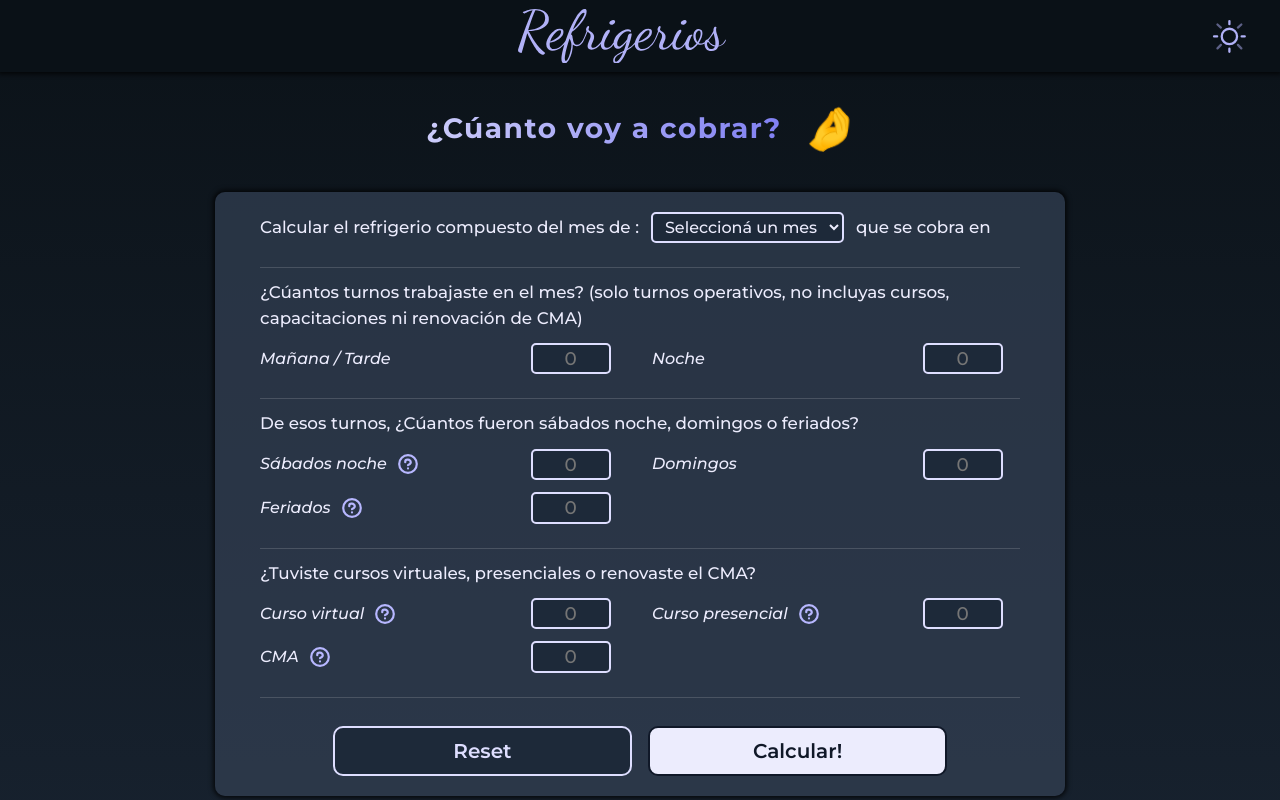
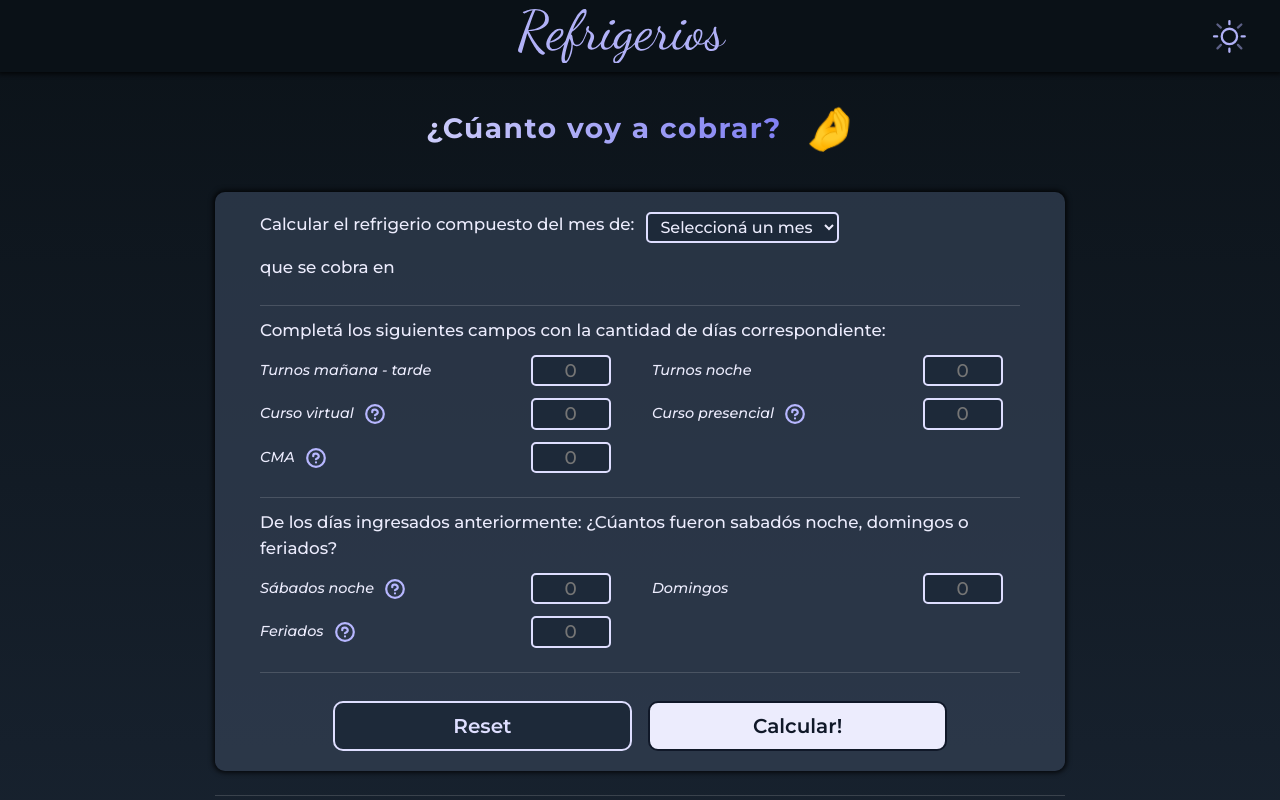
Before and after one commit to Alejandro-Madero/refrigerios, a React (Vite) app: page / in a window 1280 px wide. Shown: the top 800 px of the page. Built offline with nearby package versions, Linux system fonts and the light colour scheme.

Commit message:
Updated form styles, distribution and validation logic

```diff
--- a/index.html
+++ b/index.html
@@ -74,8 +74,6 @@
       }
     </style>
   </head>
-  <!-- Google tag (gtag.js) -->
-
   <body>
     <noscript>
       <style type="text/css">
--- a/src/Components/Footer/Footer.module.css
+++ b/src/Components/Footer/Footer.module.css
@@ -12,15 +12,20 @@
   border-top: 1px solid var(--form-separator);
 }
 
+@media (min-width: 450px) {
+  .footer {
+    width: 90%;
+  }
+}
 @media (min-width: 750px) {
   .footer {
-    width: 80%;
+    width: 85%;
     line-height: 1.4;
   }
 }
 
 @media (min-width: 1000px) {
   .footer {
-    width: 70%;
+    width: 75%;
   }
 }
--- a/src/Components/Form/Form.jsx
+++ b/src/Components/Form/Form.jsx
@@ -116,11 +116,14 @@ const Form = ({ onSubmmitedForm, onReset }) => {
   return (
     <Card>
       <form className={styles.form} onSubmit={handleForm}>
-        <div className={styles['months-container']}>
-          <p className={styles['form-question']}>
-            Calcular el refrigerio compuesto del mes de :
-          </p>
-          <Months id='months' onSelectMonth={handleFormChange} />
+        <div className={styles['input-container']}>
+          <div className={styles['months-container']}>
+            <p className={styles['form-question']}>
+              Calcular el refrigerio compuesto del mes de:
+            </p>
+            <Months id='months' onSelectMonth={handleFormChange} />
+          </div>
+
           <span className={styles['form-question']}>
             que se cobra en{' '}
             {formValues.paymentMonth && (
@@ -129,20 +132,18 @@ const Form = ({ onSubmmitedForm, onReset }) => {
               </span>
             )}
           </span>
-          <div>
-            {errors.month?.length !== 0 && errors.month?.map(err => err)}
-          </div>
+          {errors.month?.length !== 0 && errors.month?.map(err => err)}
         </div>
         <div className={styles['input-container']}>
           <p className={styles['form-question']}>
-            ¿Cúantos turnos trabajaste en el mes? (solo turnos operativos, no
-            incluyas cursos, capacitaciones ni renovación de CMA)
+            Completá los siguientes campos con la cantidad de días
+            correspondiente:
           </p>
           <div className={styles.shifts}>
             <Input
               type='number'
               id='morning'
-              label='Mañana / Tarde'
+              label='Turnos mañana - tarde'
               value={formValues.morning}
               min={0}
               onChange={handleFormChange}
@@ -152,21 +153,58 @@ const Form = ({ onSubmmitedForm, onReset }) => {
             <Input
               type='number'
               id='night'
-              label='Noche'
+              label='Turnos noche'
               value={formValues.night}
               min={0}
               onChange={handleFormChange}
               placeholder='0'
               errors={errors.shifts}
             />
+            <Input
+              type='number'
+              id='virtual'
+              label='Curso virtual'
+              value={formValues.virtual}
+              min={0}
+              onChange={handleFormChange}
+              placeholder='0'
+              hasTooltip
+              errors={errors.courses}
+            />
+            <Input
+              type='number'
+              id='live'
+              label='Curso presencial'
+              value={formValues.live}
+              min={0}
+              onChange={handleFormChange}
+              placeholder='0'
+              hasTooltip
+              errors={errors.courses}
+            />
+            <Input
+              type='number'
+              id='CMA'
+              label='CMA'
+              value={formValues.CMA}
+              min={0}
+              max={1}
+              onChange={handleFormChange}
+              placeholder='0'
+              hasTooltip
+              errors={errors.CMA}
+            />
           </div>
 
           {errors.shifts?.length !== 0 && errors.shifts?.map(err => err)}
+          {errors.CMA.length !== 0 && errors.CMA.map(err => err)}
+          {errors.courses.length !== 0 && errors.courses.map(err => err)}
         </div>
 
         <div className={styles['input-container']}>
           <p className={styles['form-question']}>
-            De esos turnos, ¿Cúantos fueron sábados noche, domingos o feriados?
+            De los días ingresados anteriormente: ¿Cúantos fueron sabadós noche,
+            domingos o feriados?
           </p>
           <div className={styles.shifts}>
             <Input
@@ -204,49 +242,12 @@ const Form = ({ onSubmmitedForm, onReset }) => {
           </div>
           {errors.holidays.length !== 0 && errors.holidays.map(err => err)}
         </div>
-        <div className={styles['input-container']}>
+        {/* <div className={styles['input-container']}>
           <p className={styles['form-question']}>
             ¿Tuviste cursos virtuales, presenciales o renovaste el CMA?
           </p>
-          <div className={styles.shifts}>
-            <Input
-              type='number'
-              id='virtual'
-              label='Curso virtual'
-              value={formValues.virtual}
-              min={0}
-              onChange={handleFormChange}
-              placeholder='0'
-              hasTooltip
-              errors={errors.courses}
-            />
-            <Input
-              type='number'
-              id='live'
-              label='Curso presencial'
-              value={formValues.live}
-              min={0}
-              onChange={handleFormChange}
-              placeholder='0'
-              hasTooltip
-              errors={errors.courses}
-            />
-            <Input
-              type='number'
-              id='CMA'
-              label='CMA'
-              value={formValues.CMA}
-              min={0}
-              max={1}
-              onChange={handleFormChange}
-              placeholder='0'
-              hasTooltip
-              errors={errors.CMA}
-            />
-          </div>
-          {errors.CMA.length !== 0 && errors.CMA.map(err => err)}
-          {errors.courses.length !== 0 && errors.courses.map(err => err)}
-        </div>
+          <div className={styles.shifts}></div>
+        </div> */}
         <div className={styles['button-container']}>
           <Button
             type='reset'
--- a/src/Components/Form/Form.module.css
+++ b/src/Components/Form/Form.module.css
@@ -20,23 +20,12 @@
 .months-container {
   color: var(--font-color);
   display: flex;
-  flex-wrap: wrap;
+  flex-direction: column;
   gap: 0.75rem;
-  align-items: center;
-  padding: 0 0.25rem;
 }
 
 .months-payment {
   font-weight: var(--fw-bold);
-}
-
-.months-container::after {
-  content: '';
-  width: 100%;
-  margin: 0 auto;
-  height: 1px;
-  transform: translateY(0.5rem);
-  background-color: var(--form-separator);
 }
 
 .input-container {
@@ -109,7 +98,16 @@
   }
 }
 
-@media (min-width: 750px) {
+@media (min-width: 700px) {
+  .months-container {
+    flex-direction: row;
+  }
+}
+
+@media (min-width: 850px) {
+  .shifts {
+    gap: 0.75rem 1.5rem;
+  }
   .form {
     padding: 1rem 1rem;
     font-size: 1.15rem;
@@ -122,12 +120,6 @@
 
   .months-container::after {
     transform: translateY(0.75rem);
-  }
-}
-
-@media (min-width: 850px) {
-  .shifts {
-    gap: 0.75rem 1.5rem;
   }
 }
 
--- a/src/Components/Header/Header.module.css
+++ b/src/Components/Header/Header.module.css
@@ -81,7 +81,7 @@
   }
 
   .header {
-    width: 80%;
+    width: 85%;
     margin-bottom: 2.5rem;
   }
 
@@ -93,6 +93,6 @@
 
 @media (min-width: 1000px) {
   .header {
-    width: 70%;
+    width: 75%;
   }
 }
--- a/src/Components/Input/Input.jsx
+++ b/src/Components/Input/Input.jsx
@@ -23,7 +23,7 @@ const Input = props => {
         )}
 
         {showTooltip && (
-          <Tooltip classes={styles['input-tooltip']} id={props.id}></Tooltip>
+          <Tooltip classes={styles['input-tooltip']} id={props.id} />
         )}
       </label>
       <input
--- a/src/Components/Input/Input.module.css
+++ b/src/Components/Input/Input.module.css
@@ -1,7 +1,7 @@
 .label {
   position: relative;
   font-style: italic;
-  font-size: 0.9rem;
+  font-size: 0.85rem;
   color: var(--font-color);
   font-weight: var(--fw-light-bold);
   display: flex;
@@ -106,7 +106,7 @@
   }
 
   .label {
-    font-size: 1rem;
+    font-size: 0.9rem;
   }
 
   .input {
--- a/src/Components/Months/Months.module.css
+++ b/src/Components/Months/Months.module.css
@@ -1,9 +1,10 @@
 .months {
   font-size: 1rem;
-  font-weight: 500;
+  font-weight: var(--fw-light-bold);
   outline: transparent;
   border-radius: 5px;
   padding: 0.2rem 0.5rem;
+  max-width: 220px;
   cursor: pointer;
   color: var(--font-color);
   background-color: var(--input-bgcolor);
--- a/src/Components/UI/Card.module.css
+++ b/src/Components/UI/Card.module.css
@@ -17,12 +17,12 @@
 
 @media (min-width: 750px) {
   .card {
-    width: 80%;
+    width: 85%;
   }
 }
 
 @media (min-width: 1000px) {
   .card {
-    width: 70%;
+    width: 75%;
   }
 }
--- a/src/Utils/tooltipMessages.js
+++ b/src/Utils/tooltipMessages.js
@@ -17,6 +17,6 @@ export const tooltipMessages = new Map([
   ],
   [
     'CMA',
-    'Por la renovación del CMA se abona un refrigerio compuesto (refrigerio simple + movilidad).',
+    'Por la renovación del CMA se abona un refrigerio compuesto (refrigerio simple + movilidad). Ingresá 1 si lo renovaste este mes.',
   ],
 ]);
--- a/src/Utils/validateForm.jsx
+++ b/src/Utils/validateForm.jsx
@@ -75,6 +75,7 @@ export const validateForm = function (form) {
             </ErrorMessage>
           );
         }
+        totalShifts += Number(value);
         totalCourses += Number(value);
         break;
       }
@@ -99,6 +100,7 @@ export const validateForm = function (form) {
               ⛔ El CMA no puede ser un número negativo.
             </ErrorMessage>
           );
+        totalShifts += Number(value);
         break;
 
       default:
```
